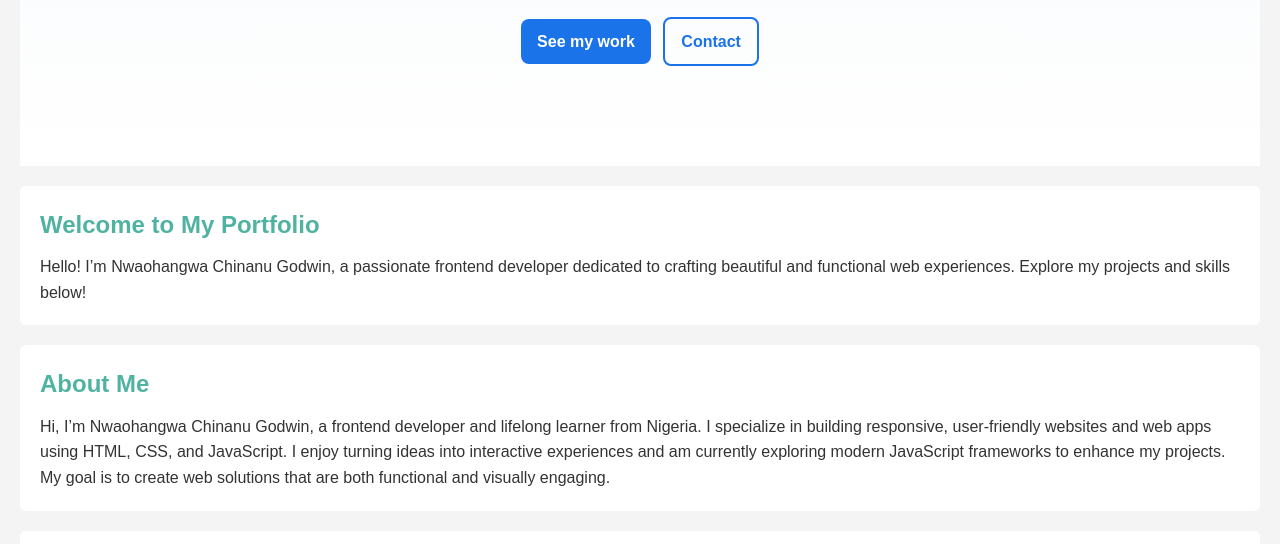
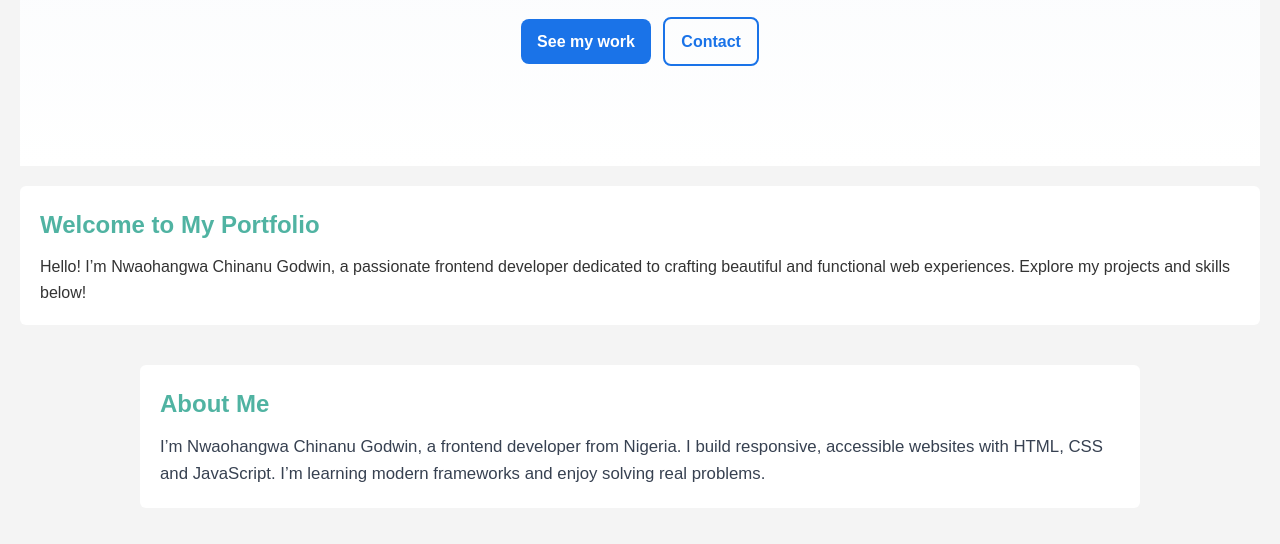
Before and after one commit to chinanugod/portfolio, a plain HTML site: page index.html in a window 1280 px wide. Shown: the part 256-800 px from the top of the page. Drawn offline with Linux system fonts and the light colour scheme.

Commit message:
feat: add about section

```diff
--- a/index.html
+++ b/index.html
@@ -40,15 +40,12 @@
       </p>
     </section>
 
-    <section id="about">
+    <section id="about" class="section about">
       <h2>About Me</h2>
       <p>
-        Hi, I’m Nwaohangwa Chinanu Godwin, a frontend developer and lifelong
-        learner from Nigeria. I specialize in building responsive, user-friendly
-        websites and web apps using HTML, CSS, and JavaScript. I enjoy turning
-        ideas into interactive experiences and am currently exploring modern
-        JavaScript frameworks to enhance my projects. My goal is to create web
-        solutions that are both functional and visually engaging.
+        I’m Nwaohangwa Chinanu Godwin, a frontend developer from Nigeria. I
+        build responsive, accessible websites with HTML, CSS and JavaScript. I’m
+        learning modern frameworks and enjoy solving real problems.
       </p>
     </section>
 
--- a/style.css
+++ b/style.css
@@ -90,6 +90,13 @@ section {
   border-radius: 6px;
 }
 
+.section{max-width:1000px;
+    margin:2.5rem auto;
+    padding:1.25rem}
+.about p{font-size:1.05rem;
+    color:#374151}
+
+
 .contact-form .form-group {
   margin-bottom: 15px;
 }
```
